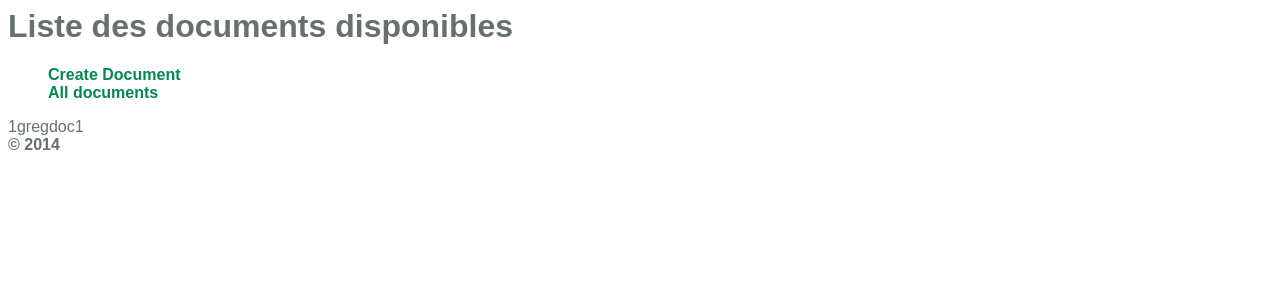
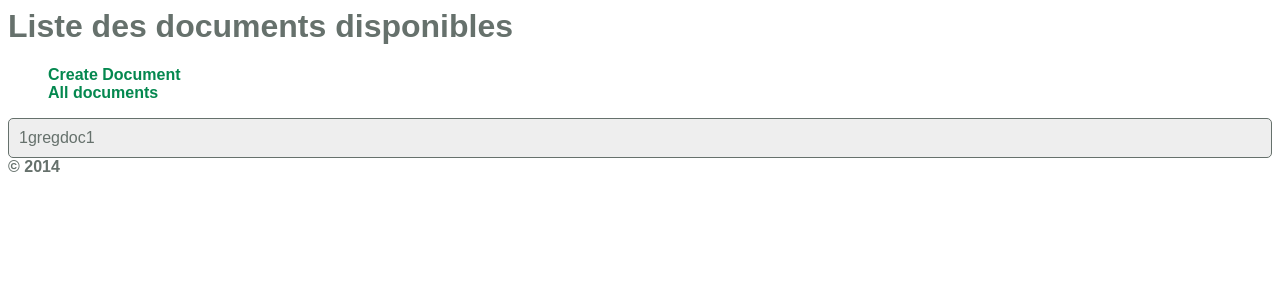
Before and after one commit to gcalsamiglia/gcodegen, a CodeIgniter app: page /database/index.php/document/list in a window 1280 px wide. Shown: the top 300 px of the page. Run offline with CodeIgniter, Linux system fonts and the light colour scheme; data comes from the database, SQL or seed files in the repository; some libraries are stand-ins or nearby versions.

Commit message:
css stuff

```diff
--- a/application/views/document/list.php
+++ b/application/views/document/list.php
@@ -1,3 +1,4 @@
+<div class="simple_frame">
 <?php
 foreach($doc_array as $doc)
 {
@@ -7,3 +8,4 @@ foreach($doc_array as $doc)
 
 }
 ?>
+</div>
--- a/public/style/style.css
+++ b/public/style/style.css
@@ -28,3 +28,11 @@ body {
 ul {
 	list-style-type: none;
 }
+
+.simple_frame {
+    background: none repeat scroll 0 0 #eeeeee;
+    border-style: solid;
+    border-width: thin;
+    padding: 10px;
+    border-radius: 5px;
+}
```
